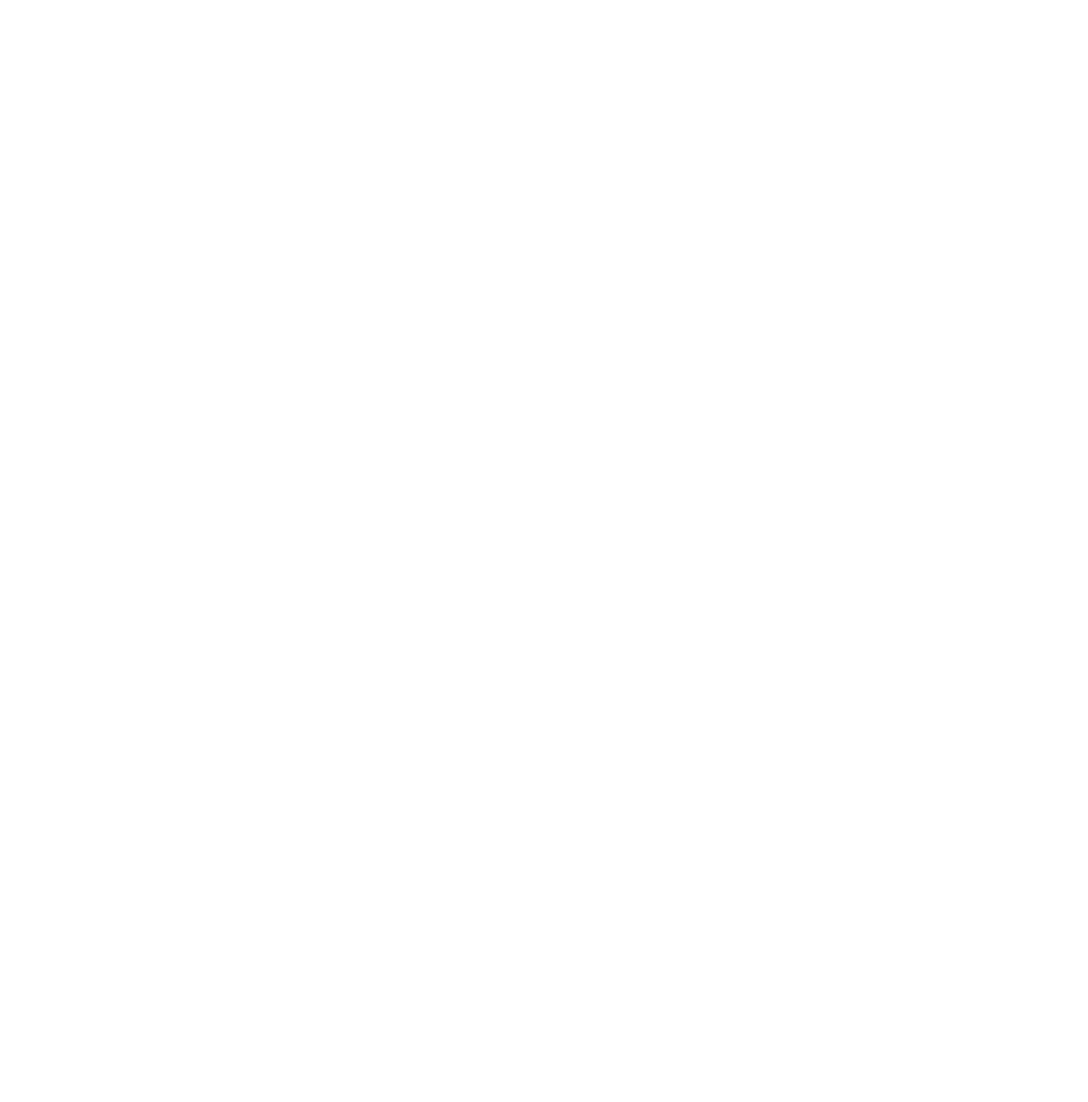
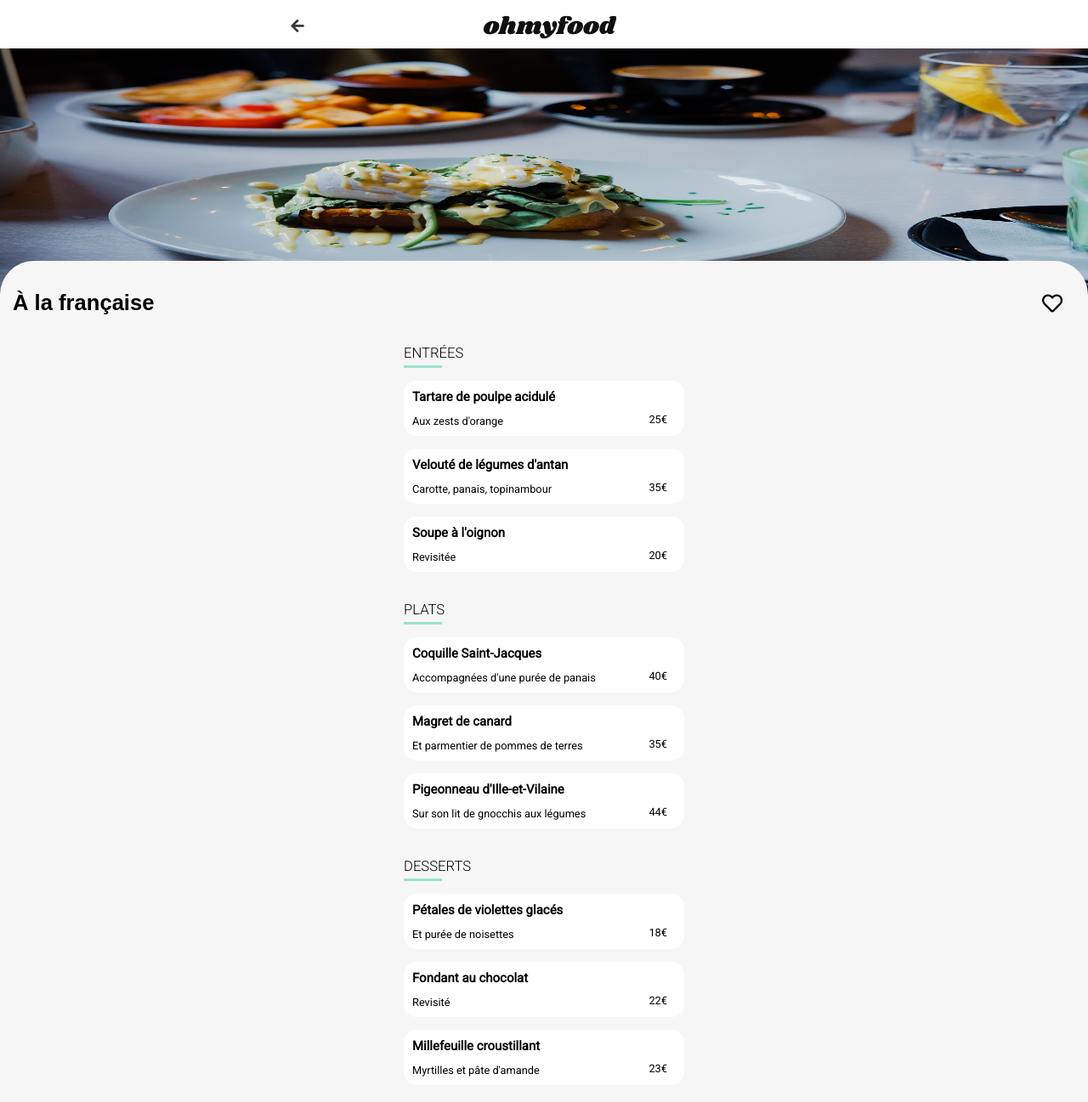
Before and after one commit to Arthagau/HourmanMaxime_3_12042021, a plain HTML site: page resto1.html in a window 1280 px wide. Shown: the top 1297 px of the page at 85% size. Before the commit the page ends 800 px from the top, so only its background shows below. Drawn offline with Linux system fonts and the light colour scheme; a web font is replaced by a local one.

Commit message:
Ajout menu premier restaurant

```diff
--- a/index.html
+++ b/index.html
@@ -4,7 +4,8 @@
     <meta charset="UTF-8" />
     <meta http-equiv="X-UA-Compatible" content="IE=edge" />
     <meta name="viewport" content="width=device-width, initial-scale=1.0" />
-    <title>Ohmyfood</title>
+    <title>Ohmyfood!</title>
+    <link rel="shortcut icon" href="./images/logo/ohmyfood@2x.svg">
     <link rel="stylesheet" href="./style.css" />
     <link
       rel="stylesheet"
@@ -30,7 +31,7 @@
       <p class="intro__description">
         Découvrez des restaurants d'exception, sélectionnés par nos soins.
       </p>
-      <button class="intro__btn">Explorer nos restaurants</button>
+      <button class="btn intro__btn">Explorer nos restaurants</button>
     </section>
     <main>
       <section class="fct">
@@ -124,7 +125,7 @@
           <p>Devenir partenaire</p></a>
         </li>
         <li class="footer__links"><a href="#">Mentions légales</li></a>
-        <li class="footer__links"> <a href="#">Contact</li></a>
+        <li class="footer__links"> <a href="mailto:ohmyfood@contact.com">Contact</li></a>
       </ul>
     </footer>
   </body>
--- a/resto1.html
+++ b/resto1.html
@@ -0,0 +1,151 @@
+<!DOCTYPE html>
+<html lang="fr">
+  <head>
+    <meta charset="UTF-8" />
+    <meta http-equiv="X-UA-Compatible" content="IE=edge" />
+    <meta name="viewport" content="width=device-width, initial-scale=1.0" />
+    <title>Ohmyfood! - À la française</title>
+    <link rel="shortcut icon" href="./images/logo/ohmyfood@2x.svg">
+    <link rel="stylesheet" href="./style.css" />
+    <link
+      rel="stylesheet"
+      href="https://cdnjs.cloudflare.com/ajax/libs/font-awesome/5.15.2/css/all.min.css"
+    />
+  </head>
+  <body>
+    <header class="header header__menu">
+        <a class="header__return" href="./index.html">
+        <i class="fas fa-arrow-left"></i>
+        </a>
+        <img
+        class="header__logo"
+        src="./images/logo/ohmyfood@2x.svg"
+        alt="LogoOhmyfood"
+      />
+    </header>
+    <div class="background">
+        <img class="background__image" src="./images/restaurants/toa-heftiba-DQKerTsQwi0-unsplash.jpg" alt="Restaurant À la française">
+    </div>
+    <main class="menu">
+        <div class="menu__title">
+            <h1>À la française</h1>
+            <i class="far fa-heart rst__descr__like"></i>
+        </div>
+        <section class="menu__list">
+            <h2>Entrées</h2>
+            <div class="list__dishes">
+                <div class="list__dishes__description">
+                    <h3>Tartare de poulpe acidulé</h3>
+                    <p>Aux zests d'orange</p>
+                </div>
+                <div class="list__dishes__price">
+                    <p>25€</p>
+                </div>
+            </div>
+            <div class="list__dishes">
+                <div class="list__dishes__description">
+                    <h3>Velouté de légumes d'antan</h3>
+                    <p>Carotte, panais, topinambour</p>
+                </div>
+                <div class="list__dishes__price">
+                    <p>35€</p>
+                </div>
+            </div>
+            <div class="list__dishes">
+                <div class="list__dishes__description">
+                    <h3>Soupe à l'oignon</h3>
+                    <p>Revisitée</p>
+                </div>
+                <div class="list__dishes__price">
+                    <p>20€</p>
+                </div>
+            </div>
+        </section>
+        <section class="menu__list">
+            <h2>Plats</h2>
+            <div class="list__dishes">
+                <div class="list__dishes__description">
+                    <h3>Coquille Saint-Jacques</h3>
+                    <p>Accompagnées d'une purée de panais</p>
+                </div>
+                <div class="list__dishes__price">
+                    <p>40€</p>
+                </div>
+            </div>
+            <div class="list__dishes">
+                <div class="list__dishes__description">
+                    <h3>Magret de canard</h3>
+                    <p>Et parmentier de pommes de terres</p>
+                </div>
+                <div class="list__dishes__price">
+                    <p>35€</p>
+                </div>
+            </div>
+            <div class="list__dishes">
+                <div class="list__dishes__description">
+                    <h3>Pigeonneau d'Ille-et-Vilaine</h3>
+                    <p>Sur son lit de gnocchis aux légumes</p>
+                </div>
+                <div class="list__dishes__price">
+                    <p>44€</p>
+                </div>
+            </div>
+        </section>
+        <section class="menu__list">
+            <h2>Desserts</h2>
+            <div class="list__dishes">
+                <div class="list__dishes__description">
+                    <h3>Pétales de violettes glacés</h3>
+                    <p>Et purée de noisettes</p>
+                </div>
+                <div class="list__dishes__price">
+                    <p>18€</p>
+                </div>
+            </div>
+            <div class="list__dishes">
+                <div class="list__dishes__description">
+                    <h3>Fondant au chocolat</h3>
+                    <p>Revisité</p>
+                </div>
+                <div class="list__dishes__price">
+                    <p>22€</p>
+                </div>
+            </div>
+            <div class="list__dishes">
+                <div class="list__dishes__description">
+                    <h3>Millefeuille croustillant</h3>
+                    <p>Myrtilles et pâte d'amande</p>
+                </div>
+                <div class="list__dishes__price">
+                    <p>23€</p>
+                </div>
+            </div>
+        </section>
+        <button class="btn btn__menu">
+          Commander
+        </button>
+    </main>
+    <footer class="footer">
+        <img
+        class="footer__logo"
+        src="./images/logo/ohmyfood@2x.svg"
+        alt="Logo du site"
+      />
+        <ul class="footer__nav">
+          <li class="footer__links footer__links--b">
+            <a href="#">
+              <i class="fas fa-utensils"></i>
+              <p>Proposer un restaurant</p></a
+            >
+          </li>
+          <li class="footer__links footer__links--b">
+            <a href="#">
+            <i class="fas fa-hands-helping"></i>
+            <p>Devenir partenaire</p></a>
+          </li>
+          <li class="footer__links"><a href="#">Mentions légales</li></a>
+          <li class="footer__links"> <a href="mailto:ohmyfood@contact.com">Contact</li></a>
+        </ul>
+      </footer>
+  </body>
+</html>
--- a/sass/base/typography.scss
+++ b/sass/base/typography.scss
@@ -1,23 +1,23 @@
 $primary: #9356DC;
 $secondary: #FF79DA;
 $tertiary: #99E2D0;
-$bgcolor: rgba(221, 216, 216, 0.308);
+$bgcolor: #f6f6f6;
 
-@import url('https://fonts.googleapis.com/css2?family=Roboto&family=Shrikhand&display=swap');
+@import url('https://fonts.googleapis.com/css2?family=Roboto:ital,wght@0,100;0,300;0,400;1,100;1,300&family=Shrikhand&display=swap');
 
 body, h1, h2 {
     font-family: 'Roboto', sans-serif;
 }
-.header__logo {
+.header__logo, .menu h1 {
     font-family: 'Shrikhand', sans-serif;
 }
-.footer a {
-    color: white
+.loc i, .header__return {
+    color: #353535;
 }
-.loc i, .fct i {
-    color: rgb(110, 107, 107);
+.fct i {
+    color: #7e7e7e;
 }
-.intro, .fct__list, .rst {
+.intro, .fct__list, .rst, .menu {
     background-color: $bgcolor;
 }
 .rst {
@@ -31,3 +31,17 @@ body, h1, h2 {
         color: darken($tertiary, 36%);
         }
 }
+.menu {
+    font-size: 0.8em;
+    & h2 {
+        text-transform: uppercase;
+        font-size: 1.3em;
+        font-weight: 300;
+    }
+}
+.footer {
+    font-size: 0.9em;
+    & a {
+        color: white
+    }
+}
--- a/sass/components/buttons.scss
+++ b/sass/components/buttons.scss
@@ -1,2 +1,15 @@
 .btn {
+        height: 50px;
+        width: 210px;
+        margin-bottom: 30px;
+        border: 1px solid lightgray;
+        border-radius: 250px;
+        color: white;
+        background-color: $primary;
+        font-weight: 600;
+        font-size: 0.9rem;
+        &__menu {
+            width: 170px;
+            margin: 30px auto;
+        }
 }
--- a/sass/components/intro.scss
+++ b/sass/components/intro.scss
@@ -7,19 +7,14 @@
     &__title {
         text-align: center;
         width: 70%;
-        padding-top: 15px;
+        padding-top: 25px;
     }
     &__description {
         text-align: center;
         width: 80%;
+        padding-bottom: 20px;
     }
     &__btn {
-        height: 45px;
-        width: 200px;
-        margin-bottom: 30px;
-        border: 1px solid lightgray;
-        border-radius: 250px;
-        color: white;
-        background-color: $primary;
+        margin-bottom: 50px;
     }
 }
--- a/sass/components/localisation.scss
+++ b/sass/components/localisation.scss
@@ -1,7 +1,7 @@
 
 .loc {
     height: 50px;
-    background-color: rgba(184, 176, 176, 0.322);
+    background-color: #eaeaea;
     display: flex;
     align-items: center;
     justify-content: center;
--- /dev/null
+++ b/sass/layouts/carte.scss
@@ -0,0 +1,53 @@
+.background {
+    height: 250px;
+    display: flex;
+    &__image {
+        height: 120%;
+        width: 100%;
+        z-index: -1;
+    }
+}
+.menu {
+    display: flex;
+    flex-direction: column;
+    justify-content: center;
+    border-radius: 40px 40px 0 0;
+    z-index: 1;
+    padding-bottom: 50px;
+    &__title {
+        display: flex;
+        align-items: center;
+        justify-content: space-between;
+        padding: 35px 15px 15px 15px;
+    }
+}
+.menu__list {
+    margin: 0 auto;
+    & h2 {
+        border-bottom: 3px solid $tertiary;
+        width: 45px;
+        padding-bottom: 5px;
+        margin-bottom: 15px;
+        padding-top: 20px;
+    }
+ }
+ .list__dishes {
+     background-color: white;
+     border-radius: 15px;
+     width: 330px;
+     height: 65px;
+     margin-bottom: 15px;
+     display: flex;
+     align-items: center;
+     justify-content: space-between;
+     &__description {
+         padding-left: 10px;
+         height: 45px;
+         display: flex;
+         flex-direction: column;
+         justify-content: space-between;
+     }
+     &__price {
+         padding: 25px 20px 0 0;
+     }
+}
--- a/sass/layouts/header_footer.scss
+++ b/sass/layouts/header_footer.scss
@@ -1,20 +1,31 @@
 .header {
-    height: 65px;
-    border-bottom: 2px solid rgb(255, 255, 255);
-    box-shadow: 0px 2px 4px 0px rgba(214, 207, 207, 0.75);
+    height: 55px;
+    margin-bottom: 2px;
     display: flex;
     justify-content: center;
     align-items: center;
+    border-bottom: 2px solid #afafaf94;
+    box-shadow: 0px 0px 120px 15px #18181857;
     &__logo {
-      transform: scale(95%);
-      padding-top: 15px;
+      transform: scale(80%);
+      padding-top: 10px;
+    }
+    &__return {
+      transform: scale(110%);
+      position: relative;
+      right: 15%;
+      padding-top: 5px;
+    }
+    &__menu {
+      border-bottom: none;
+      box-shadow: none;
     }
 }
 
 .footer {
-  background-color: rgb(90, 88, 88);
+  background-color: #353535;
   width: 100vw;
-  height: 250px;
+  height: 230px;
   &__logo {
     filter: brightness(200);
     padding: 30px 0 15px 25px;
--- a/style.scss
+++ b/style.scss
@@ -11,3 +11,5 @@
 @import "./sass/components/intro.scss";
 @import "./sass/components/process.scss";
 @import "./sass/components/restaurants.scss";
+@import "./sass/layouts/carte.scss";
+@import "./sass/components/buttons.scss";
```
Also changed, not shown: style.css, 1 other file.
